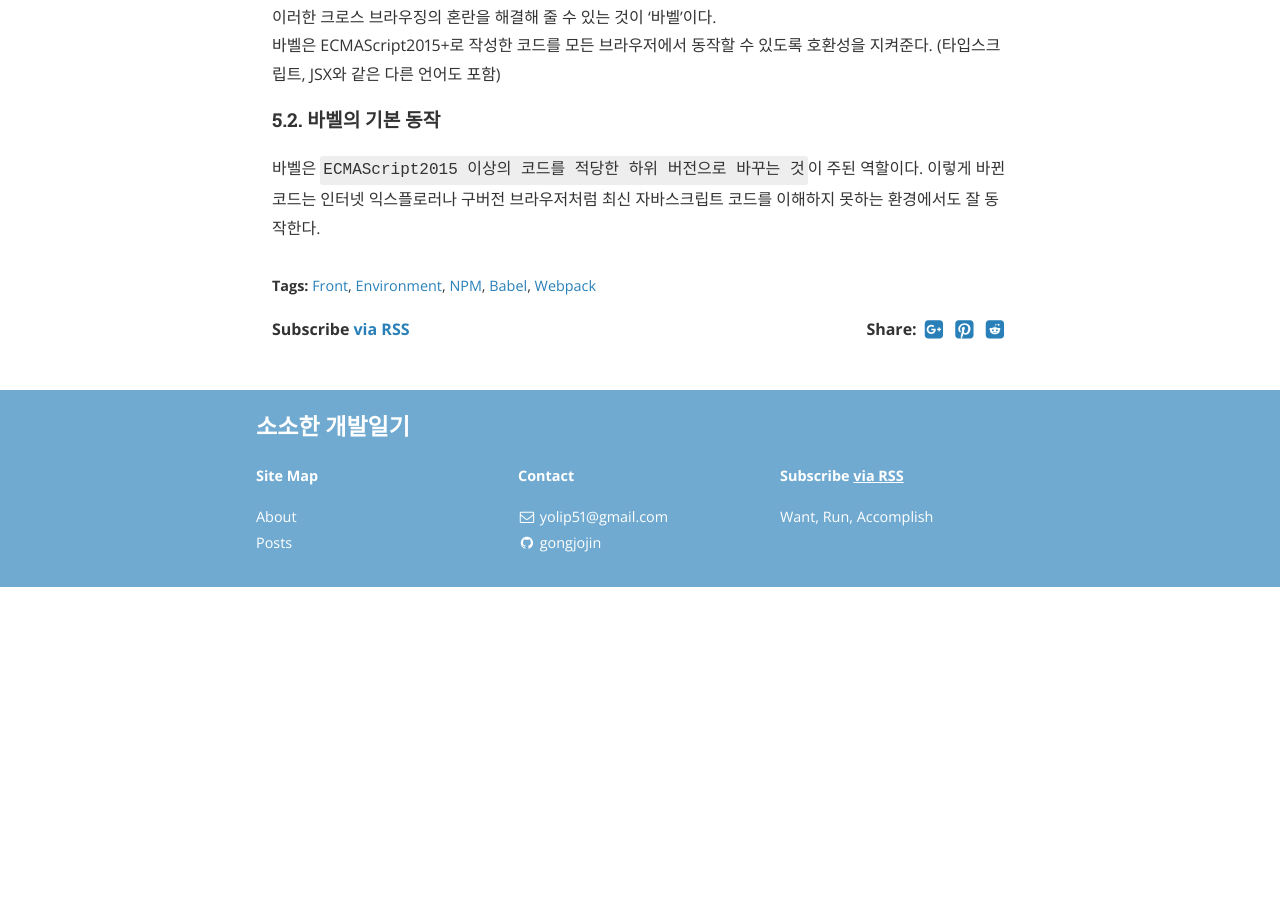
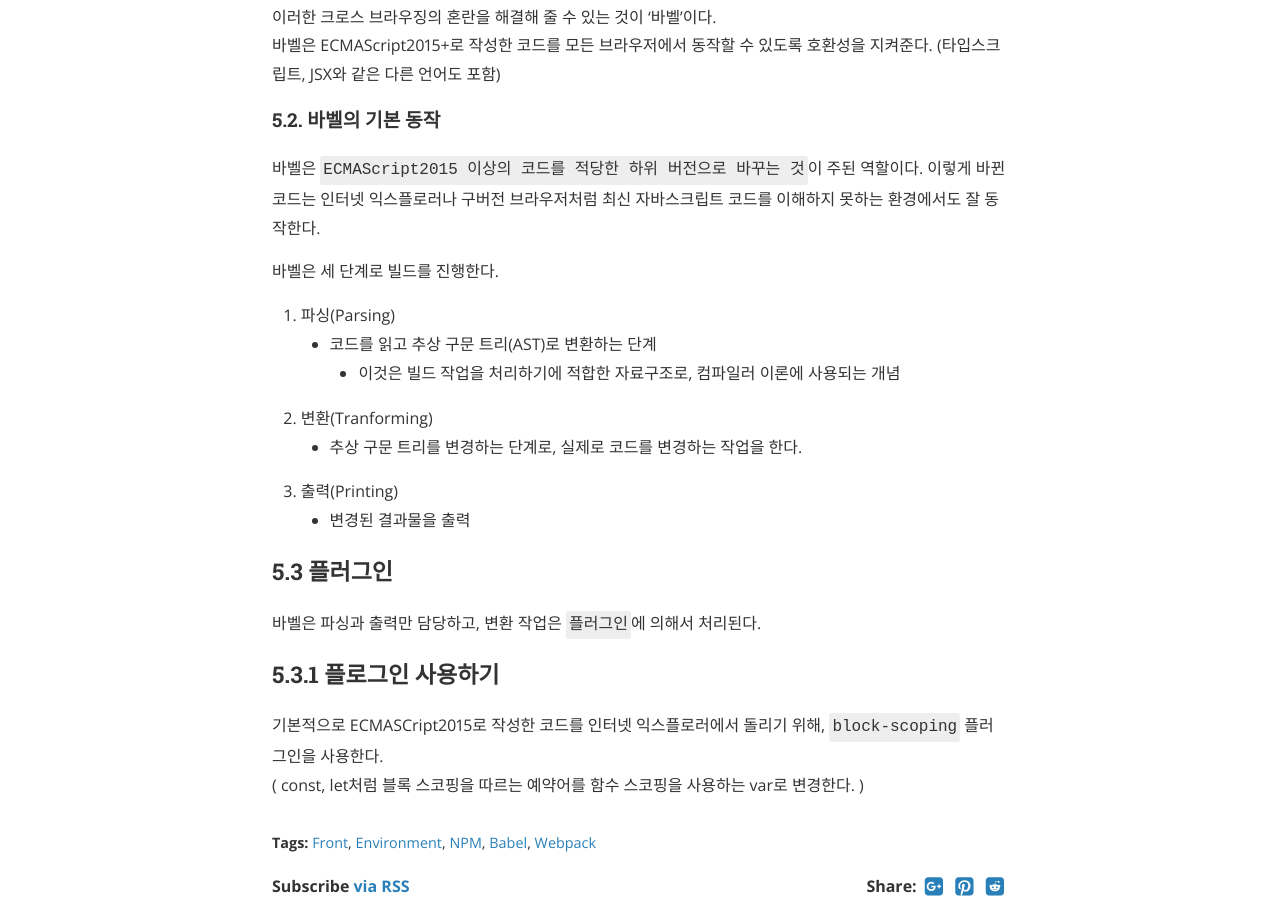
Before and after one commit to gonghojin/gonghojin.github.io, a Jekyll site: the page built from _posts/educations/2020-01-23-front-dev-env.markdown, in a window 1280 px wide and 900 px high, scrolled down 14932 px. Built offline with Jekyll 4.4.1, drawn with Linux system fonts in a browser that asks for light colours; nearby versions of some CDN libraries; comment, search, counter and statistics services are not loaded; before the commit the page ends 15519 px from its top, so only the background shows below that.

Commit message:
Add: 세미나 정리 시작_바벨1

```diff
--- a/_posts/educations/2020-01-23-front-dev-env.markdown
+++ b/_posts/educations/2020-01-23-front-dev-env.markdown
@@ -486,3 +486,18 @@ module.exports {
 
 #### 5.2. 바벨의 기본 동작
 바벨은 `ECMAScript2015 이상의 코드를 적당한 하위 버전으로 바꾸는 것`이 주된 역할이다. 이렇게 바뀐 코드는 인터넷 익스플로러나 구버전 브라우저처럼 최신 자바스크립트 코드를 이해하지 못하는 환경에서도 잘 동작한다.
+
+바벨은 세 단계로 빌드를 진행한다.
+1. 파싱(Parsing)
+	- 코드를 읽고 추상 구문 트리(AST)로 변환하는 단계
+		- 이것은 빌드 작업을 처리하기에 적합한 자료구조로, 컴파일러 이론에 사용되는 개념
+2. 변환(Tranforming)
+	- 추상 구문 트리를 변경하는 단계로, 실제로 코드를 변경하는 작업을 한다.
+3. 출력(Printing)
+	- 변경된 결과물을 출력
+
+### 5.3 플러그인
+바벨은 파싱과 출력만 담당하고, 변환 작업은 `플러그인`에 의해서 처리된다.
+### 5.3.1 플로그인 사용하기
+기본적으로 ECMASCript2015로 작성한 코드를 인터넷 익스플로러에서 돌리기 위해, `block-scoping` 플러그인을 사용한다.
+( const, let처럼 블록 스코핑을 따르는 예약어를 함수 스코핑을 사용하는 var로 변경한다. )
```
